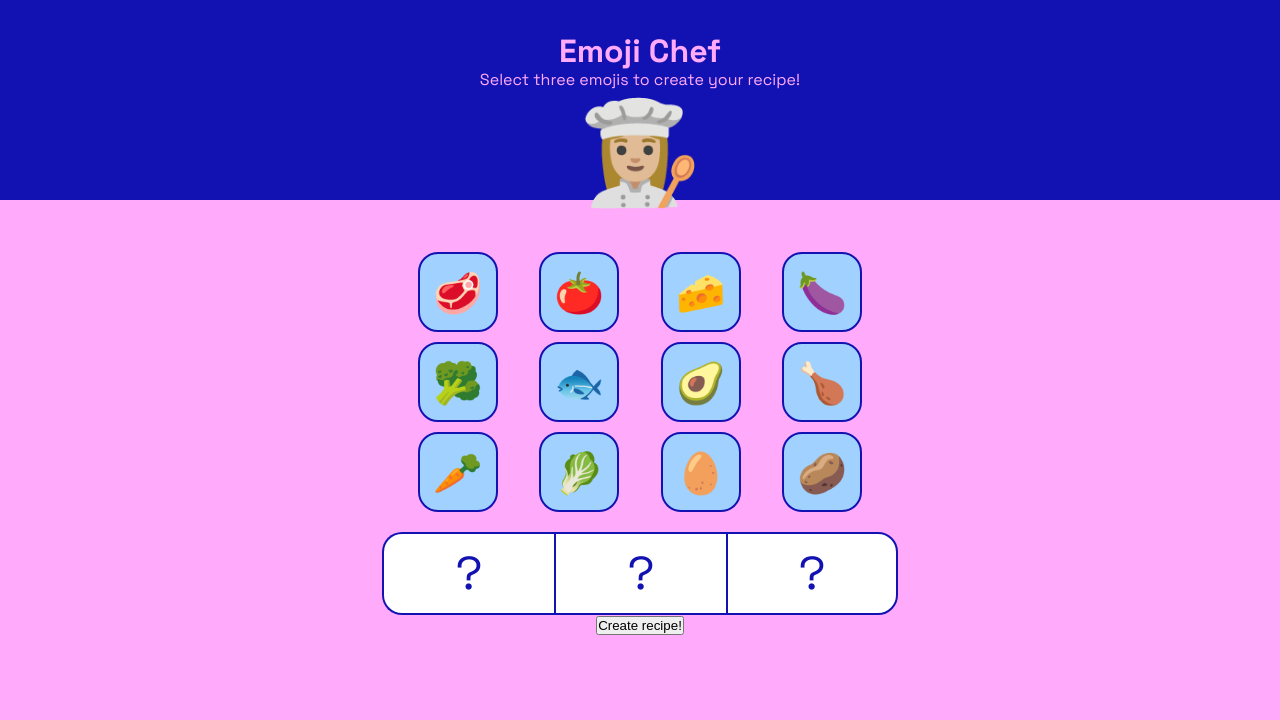
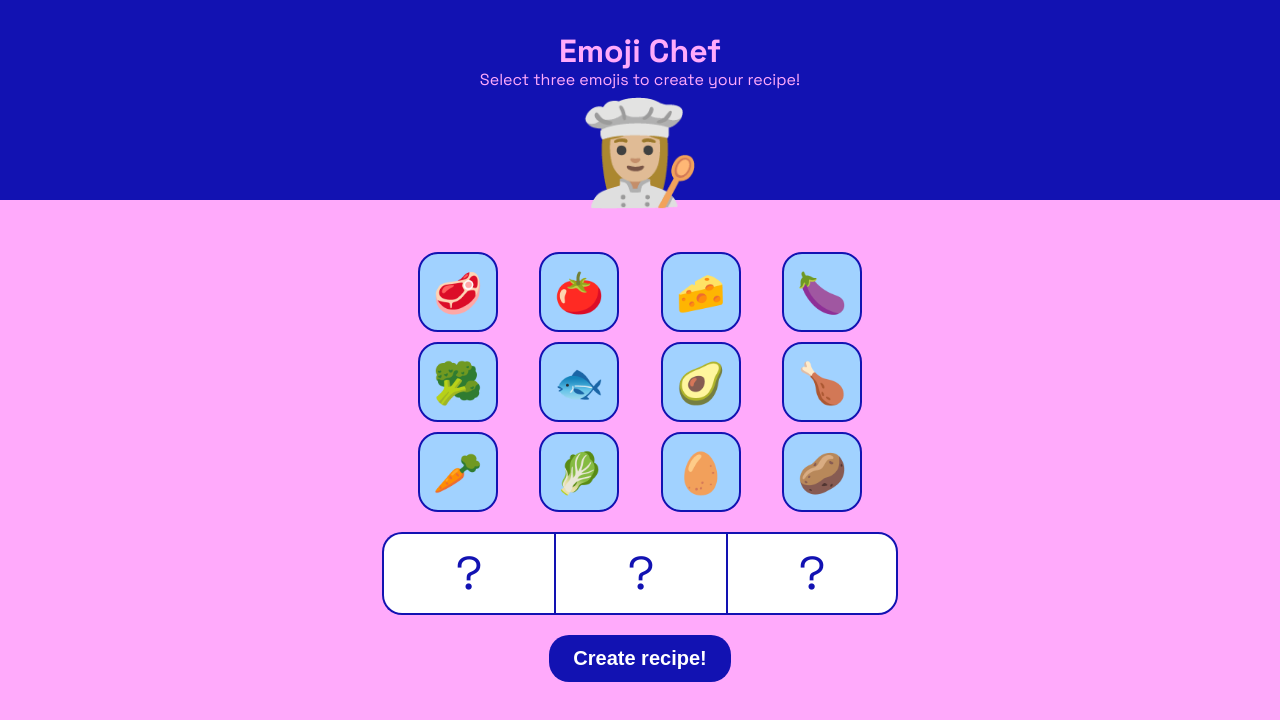
Before and after one commit to FrancescaHowest/boolean-coding-week-emoji-chef, a plain HTML site: page index.html in a window 1280 px wide. Drawn offline with Linux system fonts and the light colour scheme.

Commit message:
Style button

```diff
--- a/css/style.css
+++ b/css/style.css
@@ -83,3 +83,14 @@ main {
 .bowl-slot:not(:last-child) {
     border-right: none;
 }
+
+.cook-btn {
+    background-color: #1212b2;
+    padding: 12px 24px;
+    margin-top: 20px;
+    color: white;
+    font-size: 20px;
+    font-weight: 700;
+    border: none;
+    border-radius: 20px;
+}
```
